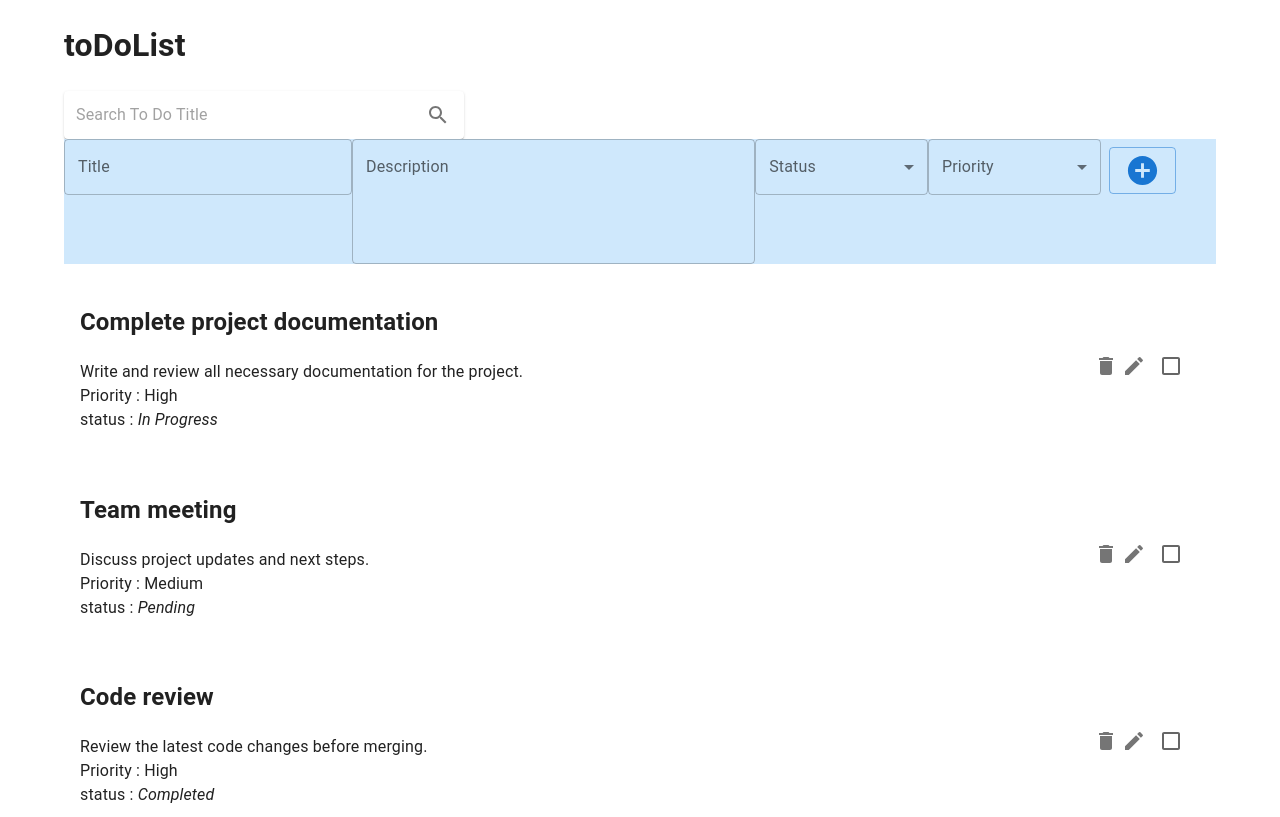
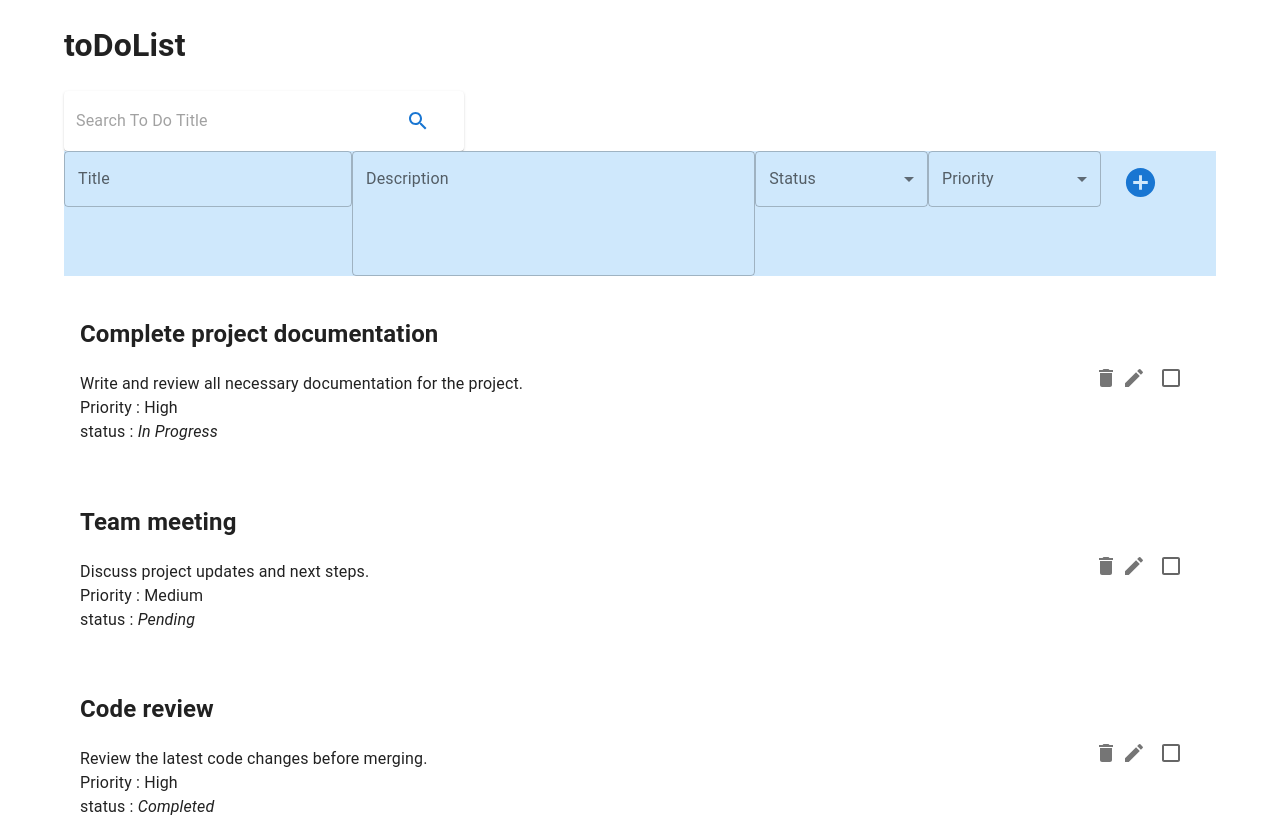
Before and after one commit to BavniyaM03/to-do-list, a React (Vite) app: page / in a window 1280 px wide. Shown: the top 817 px of the page. Built offline with nearby package versions, Linux system fonts and the light colour scheme.

Commit message:
Common Button Component Added

```diff
--- a/src/Component/AddToDo.jsx
+++ b/src/Component/AddToDo.jsx
@@ -2,17 +2,15 @@ import React, { useContext, useState } from 'react';
 import CssBaseline from '@mui/material/CssBaseline';
 import Box from '@mui/material/Box';
 import Container from '@mui/material/Container';
-import { Icon, IconButton} from '@mui/material';
-import { Button } from '@mui/material';
 import Header from './Header';
 import DisplayToDo from './DisplayToDo';
 import AddCircleIcon from '@mui/icons-material/AddCircle';
 import Search from './Search';
-import DropDown from './DropDownStatus';
 import { AllTodoContext, ManageVisibilityContext } from '../App';
 import PriorityDropDown from './PriorityDropDown';
 import DropDownStatus from './DropDownStatus';
 import CommonTextField from './common-component/CommonTextField';
+import CommonButton from './common-component/CommonButton';
 
 export default function AddToDo() {
     const { status, setStatus, priority, setPriority } = useContext(ManageVisibilityContext);
@@ -116,24 +114,24 @@ export default function AddToDo() {
                             name="editDescription"
                             value={description}
                             onChange={addDescription}
-                            sx={{ minWidth: '35%' }}/>
+                            sx={{ minWidth: '35%' }} />
 
                         <DropDownStatus addStatus={addStatus} />
 
                         <PriorityDropDown addPriority={addPriority} />
 
 
-                        <IconButton edge="end" aria-label="delete">
-                            <Button variant="outlined" type='submit' >
-                                <AddCircleIcon type='sumbit' fontSize="large"></AddCircleIcon>
-                            </Button>
-                        </IconButton>
+                        <CommonButton
+                            edge="end"
+                            ariaLabel="delete"
+                            typeButton="submit"
+                            icon={<AddCircleIcon type='sumbit' fontSize="large" />} />
                     </form>
 
                     <DisplayToDo todo={todo} setTodo={setTodo} title={title} description={description} addTitle={addTitle} />
 
                 </Box>
-            </Container>
+            </Container >
         </>
     );
 }
--- a/src/Component/DeleteBulk.jsx
+++ b/src/Component/DeleteBulk.jsx
@@ -1,8 +1,7 @@
 import React, { useContext, useState } from 'react';
-import Chip from '@mui/material/Chip';
-import Stack from '@mui/material/Stack';
-import DeleteIcon from '@mui/icons-material/Delete';
-import { AllTodoContext, CheckedTodoContext, displayTodoAfterDeletionContext, finalTodoAfterDeletionContext, ManageVisibilityContext } from '../App';
+import { AllTodoContext, CheckedTodoContext, finalTodoAfterDeletionContext, ManageVisibilityContext } from '../App';
+import CommonButton from './common-component/CommonButton';
+import DeleteForeverOutlinedIcon from '@mui/icons-material/DeleteForeverOutlined';
 
 function DeleteBulk() {
     const { todoDisplay, setTodoDisplay } = useContext(ManageVisibilityContext);
@@ -30,15 +29,9 @@ function DeleteBulk() {
 
     return (
         <>
-            <Stack direction="row" spacing={1}>
-                <Chip
-                    label="All Todo Delete"
-                    // onClick={handleDelete}
-                    onDelete={handleDelete}
-                    deleteIcon={<DeleteIcon />}
-                    variant="outlined"
-                />
-            </Stack>
+            <CommonButton
+            onClick={handleDelete}
+            icon={<DeleteForeverOutlinedIcon/>}  />
         </>
     )
 }
--- a/src/Component/DisplayToDo.jsx
+++ b/src/Component/DisplayToDo.jsx
@@ -1,19 +1,20 @@
 import React, { useContext, useState } from 'react';
 import { styled } from '@mui/material/styles';
-import { Button, List} from '@mui/material';
+import { List } from '@mui/material';
 import { ListItem } from '@mui/material';
 import { IconButton } from '@mui/material';
 import DeleteIcon from '@mui/icons-material/Delete';
 import { ListItemText } from '@mui/material'
-import { CheckBox, CheckBoxOutlineBlank, Edit } from '@mui/icons-material';
-import AddCircleIcon from '@mui/icons-material/AddCircle';
-import { CheckedTodoContext, displayTodoAfterDeletionContext, finalTodoAfterDeletionContext, ManageVisibilityContext } from '../App';
+import { Edit } from '@mui/icons-material';
+import { CheckedTodoContext, finalTodoAfterDeletionContext, ManageVisibilityContext } from '../App';
 import SearchedTodoValue from './SearchedTodoValue';
 import DropDownStatusEdit from './DropDownStatusEdit';
 import PriorityDropDownEdit from './PriorityDropDownEdit';
 import { CheckBoxComponent } from './CheckBox';
 import DeleteBulk from './DeleteBulk';
 import CommonTextField from './common-component/CommonTextField';
+import CommonButton from './common-component/CommonButton';
+import CheckCircleIcon from '@mui/icons-material/CheckCircle';
 
 const Demo = styled('div')(({ theme }) => ({
     backgroundColor: theme.palette.background.paper,
@@ -131,11 +132,12 @@ const DisplayToDo = ({ todo, setTodo, title, description, addTitle }) => {
 
                                     <PriorityDropDownEdit editTodoTitleDescriptionStatus={editTodoTitleDescriptionStatus} handleEditTodo={handleEditTodo} />
 
-                                    <IconButton edge="end" aria-label="delete">
-                                        <Button variant="outlined" type='submit' >
-                                            <AddCircleIcon type='sumbit' fontSize="large"></AddCircleIcon>
-                                        </Button>
-                                    </IconButton>
+                                    <CommonButton
+                                        edge="end"
+                                        ariaLabel="delete"
+                                        typeButton="submit"
+                                        icon={<CheckCircleIcon type='sumbit' fontSize="large" />} />
+
 
                                 </form>
                             </div>) : (
--- a/src/Component/Search.jsx
+++ b/src/Component/Search.jsx
@@ -1,10 +1,9 @@
 import React, { useContext, useState } from 'react';
 import Paper from '@mui/material/Paper';
 import InputBase from '@mui/material/InputBase';
-import IconButton from '@mui/material/IconButton';
 import SearchIcon from '@mui/icons-material/Search';
-import SearchedTodoValue from './SearchedTodoValue';
 import { ManageVisibilityContext } from '../App';
+import CommonButton from './common-component/CommonButton';
 
 function Search({ todo }) {
 
@@ -93,9 +92,12 @@ function Search({ todo }) {
                     inputProps={{ 'aria-label': 'search google maps' }}
                 />
 
-                <IconButton type="button" sx={{ p: '10px' }} aria-label="search">
-                    <SearchIcon onClick={() => dSearch(searchQuery)} />
-                </IconButton>
+                <CommonButton type="button"
+                sx={{ p: '10px' }}
+                ariaLabel="search"
+                onClick={() => dSearch(searchQuery)}
+                icon={<SearchIcon/>} />
+
             </Paper>
 
 
--- /dev/null
+++ b/src/Component/common-component/CommonButton.jsx
@@ -0,0 +1,17 @@
+import { IconButton } from '@mui/material';
+import { Button } from '@mui/material';
+
+const CommonButton = ({ sx, edge, ariaLabel, variant, typeButton, icon, text, onClick }) => {
+
+    return (
+        <>
+            <IconButton sx={sx} edge={edge} aria-label={ariaLabel} onClick={onClick}>
+                <Button variant={variant} type={typeButton}>
+                    {icon ? icon : text}
+                </Button>
+            </IconButton>
+        </>
+    )
+}
+
+export default CommonButton
--- a/src/Component/common-component/CommonTextField.jsx
+++ b/src/Component/common-component/CommonTextField.jsx
@@ -1,5 +1,5 @@
 import { TextField } from "@mui/material"
-export default function CommonTextField({ id, label, variant, multiline, rows, name, value, onChange, sx }) {
+export default function CommonTextField({ id, label, variant, multiline, rows, name, value, onChange, sx,required,  placeholder}) {
     return (
         <>
             <TextField
@@ -11,7 +11,9 @@ export default function CommonTextField({ id, label, variant, multiline, rows, n
                 name={name}
                 value={value}
                 onChange={onChange}
-                sx={sx} />
+                sx={sx}
+                required={required}
+                placeholder={placeholder}/>
         </>
     )
 }
```
